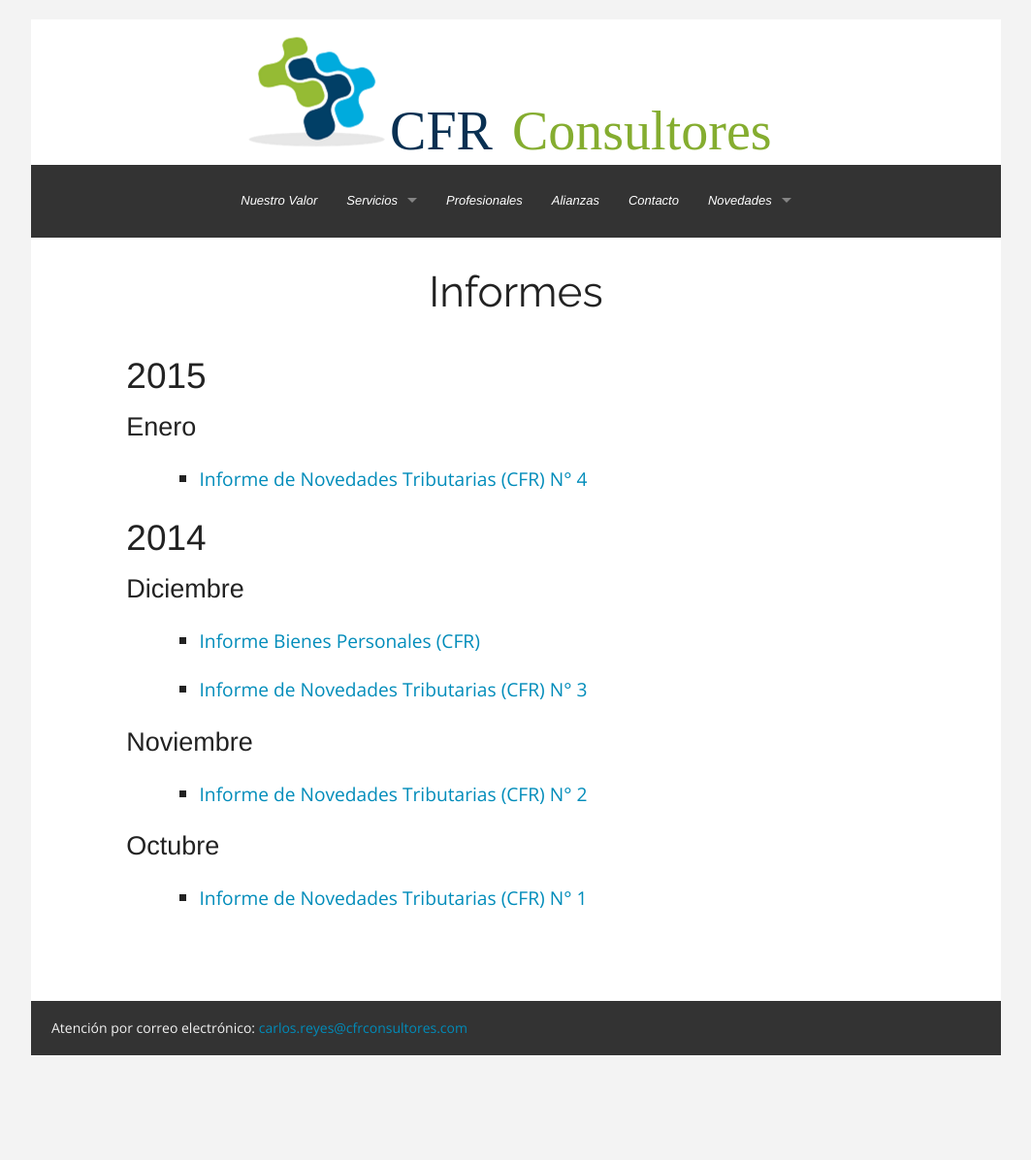
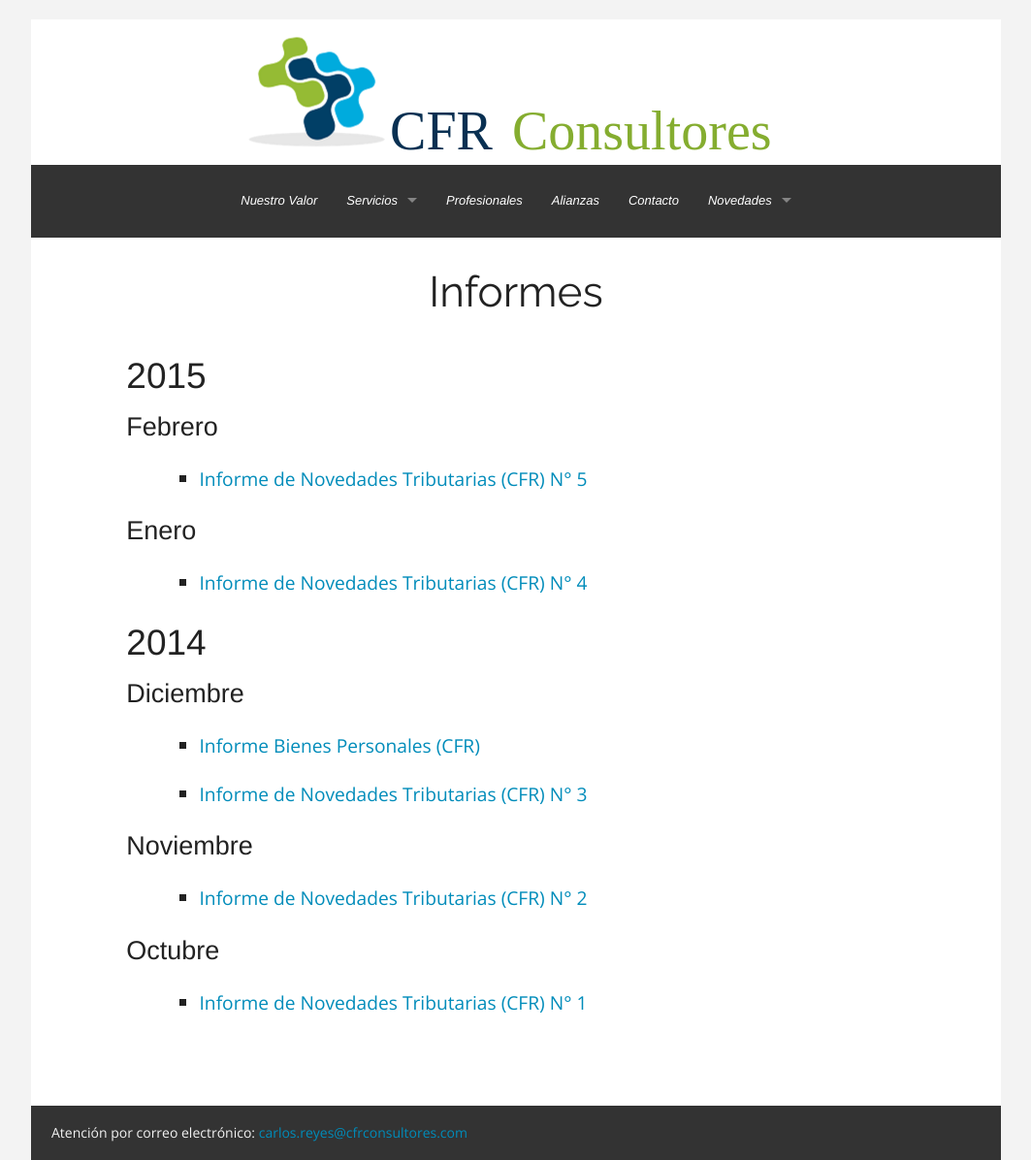
Before and after one commit to cfrconsultores/cfrconsultores.github.io, a Jekyll site: the page built from informes/index.md, in a window 1280 px wide. Shown: the whole page at 97% size, without its empty margins (108-1171 px from the left). Built offline with Jekyll 4.4.1, drawn with Linux system fonts in a browser that asks for light colours; some web fonts are replaced; before the commit the page ends 1088 px from its top, so only the background shows below that.

Commit message:
informe 2015-feb agregado

```diff
--- a/informes/index.md
+++ b/informes/index.md
@@ -8,6 +8,10 @@ published: true
 # Informes
 
 ## 2015
+
+### Febrero
+
++ [Informe de Novedades Tributarias (CFR) N° 5](/informes/pdf/Informe Febrero 2015_CFR Consultores.pdf)
 
 ### Enero
 
```
Also changed, not shown: 1 other file.
